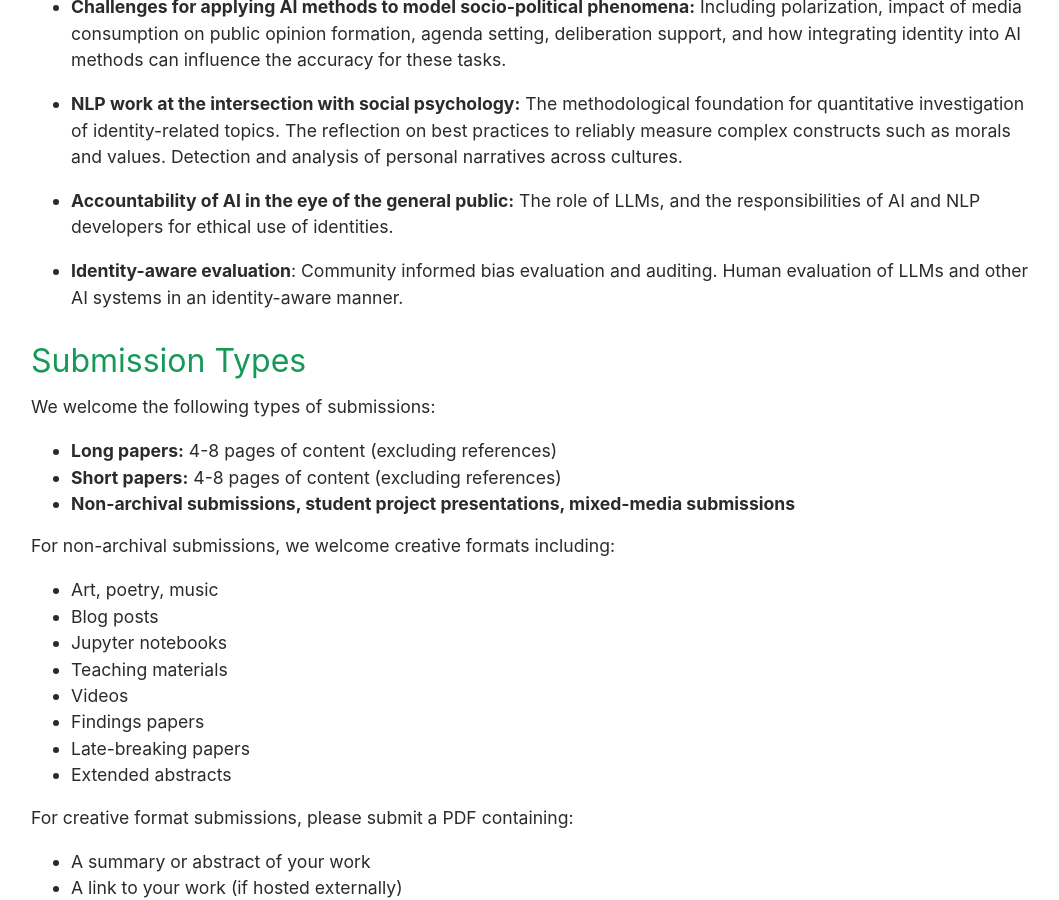
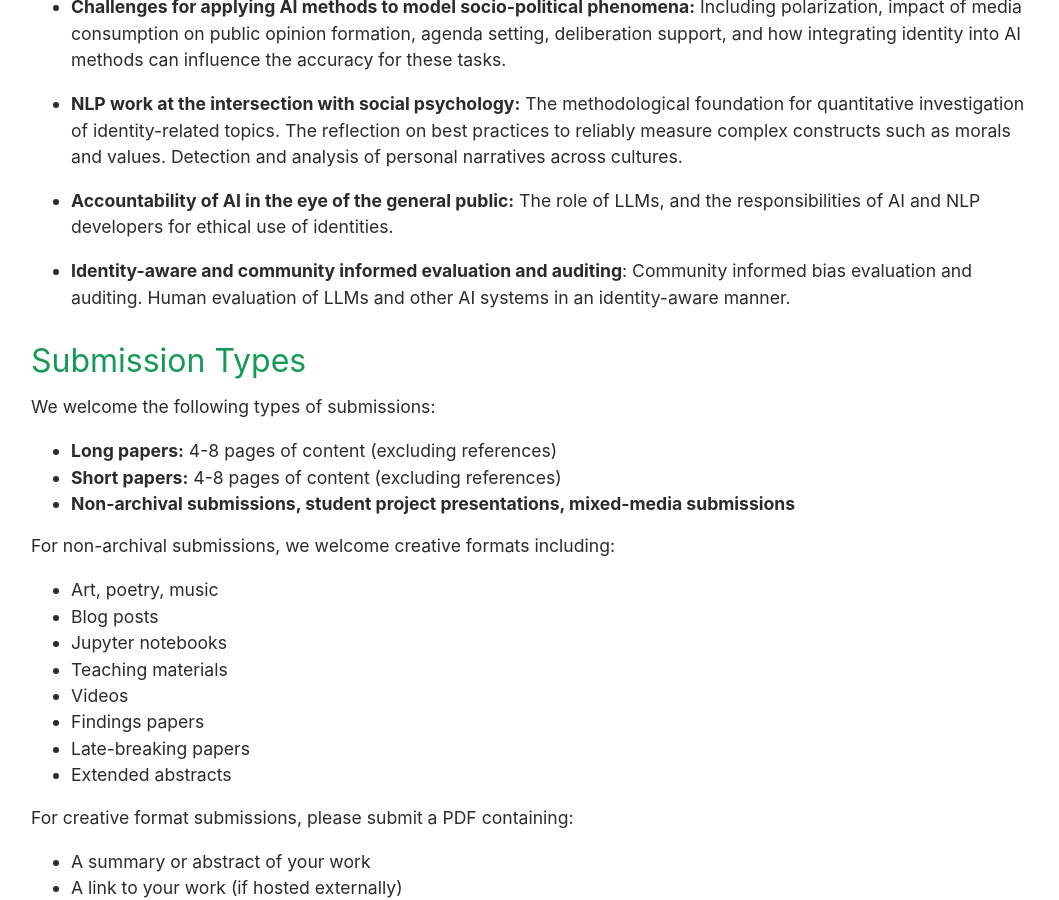
Before and after one commit to identity-aware-ai/identity-aware-ai.github.io, a Jekyll site: the page built from cfp.md, in a window 1280 px wide and 900 px high, scrolled down 1594 px. Shown: the whole window, without its empty margins (105-1164 px from the left). Built offline with Jekyll 4.4.1, drawn with Linux system fonts in a browser that asks for light colours.

Commit message:
added lrec

```diff
--- a/cfp.md
+++ b/cfp.md
@@ -9,7 +9,7 @@ order : 1
 ## Ethical and Technical Challenges for Identity-Aware AI
 Workshop at LREC 2026, Palma de Mallorca, Spain, May 11-16, 2026
 
-Workshop theme: What makes each of us unique, and which ethical and technical challenges does this imply?
+**Workshop theme: What makes each of us unique, and which ethical and technical challenges does this imply?**
 
 ## Overview
 What makes us unique? Language (and thus the automatic processing of it) is about people and what they mean. However, current practice relies on the assumptions that the involved humans are all the same, and that if enough data (and compute power) is present, the resulting generalizations will be robust enough and represent the majority.
@@ -35,7 +35,7 @@ We invite submissions on the following topics:
 
 * **Accountability of AI in the eye of the general public:** The role of LLMs, and the responsibilities of AI and NLP developers for ethical use of identities.
 
-* **Identity-aware evaluation**: Community informed bias evaluation and auditing. Human evaluation of LLMs and other AI systems in an identity-aware manner.
+* **Identity-aware and community informed evaluation and auditing**: Community informed bias evaluation and auditing. Human evaluation of LLMs and other AI systems in an identity-aware manner.
 
 ## Submission Types
 We welcome the following types of submissions:
```
